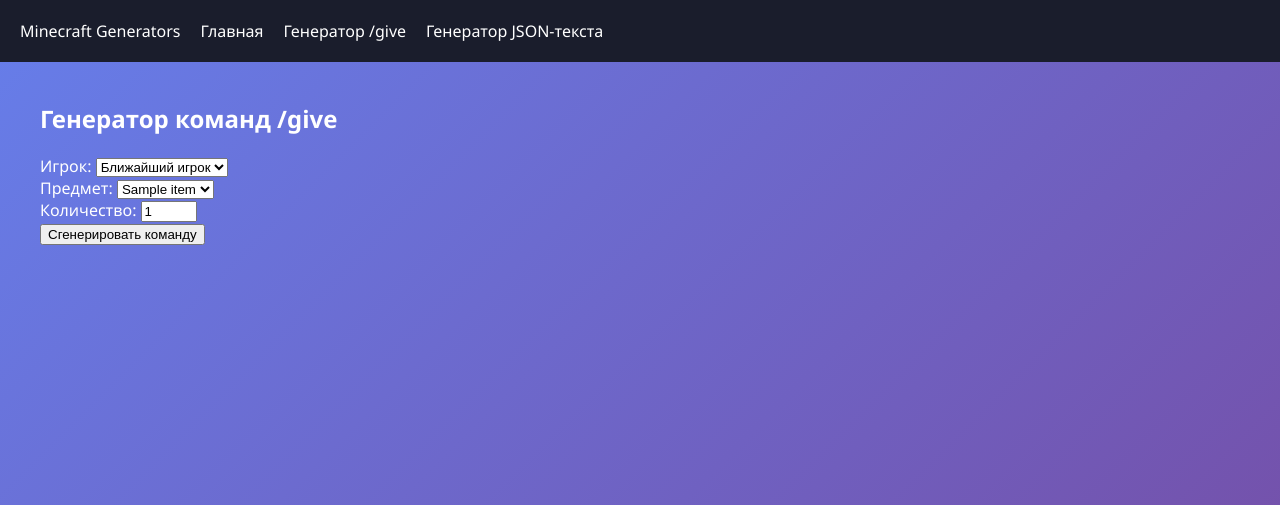
After one commit to nikolay-dubatov/Minecraft-Command-Generator, a Flask app: template templates/generators/give_generator.html in a window 1280 px wide. The commit adds this page. Shown: the top 505 px of the page. Run offline with Flask 3, Linux system fonts and the light colour scheme; the template is opened without the code that fills it: most values are stand-ins (such as "Sample title", 1, 10 or a date in 2020).

Commit message:
Add give give generator page

```diff
--- a/templates/base.html
+++ b/templates/base.html
@@ -7,6 +7,7 @@
     <link rel="stylesheet" href="{{ url_for('static', filename='css/style.css')}}">
 </head>
 <body>
+    <header>
         <nav>
             <div class="nav-container">
                 <a href="/" class="logo">Minecraft Generators</a>
@@ -17,6 +18,8 @@
                 </div>
             </div>
         </nav>
+    </header>
+
     <main>
         {% block content %}{% endblock %}
     </main>
--- /dev/null
+++ b/templates/generators/give_generator.html
@@ -0,0 +1,36 @@
+{% extends "base.html" %}
+
+{% block title %}/give генератор | Генератор команд Minecraft{% endblock %}
+
+{% block content %}
+
+<div class="container">
+    <h2>Генератор команд /give</h2>
+    <form id="give-form">
+        <div>
+            <label>Игрок: </label>
+            <select name="player" id="player">
+                <option value="@p">Ближайший игрок</option>
+                <option value="@a">Все игроки</option>
+                <option value="@r">Случайный игрок</option>
+                <option value="nickname">Имя игрока</option>
+            </select>
+        </div>
+        <div>
+            <label>Предмет: </label>
+            <select name="item" id="item">
+                {% for item in items %}
+                <option value="{{ item.id }}">{{ item.name }}</option>
+                {% endfor %}
+            </select>
+        </div>
+        <div>
+            <label>Количество: </label>
+            <input type="number" name="count" id="count" min="1" max="64" value="1">
+        </div>
+        <button type="button" onclick="generateGiveCommand()">Сгенерировать команду</button>
+    </form>
+    <div id="result"></div>
+</div>
+<script src="{{ url_for('static', filename='js/give_generator.js') }}"></script>
+{% endblock %}
```
Lines whose indentation alone changed are shown as unchanged.
